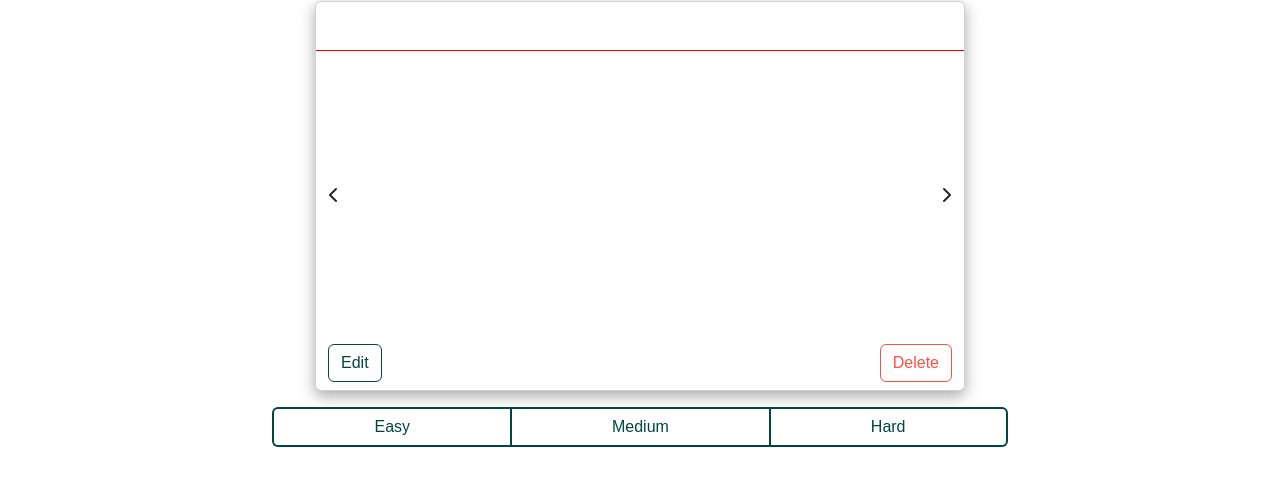
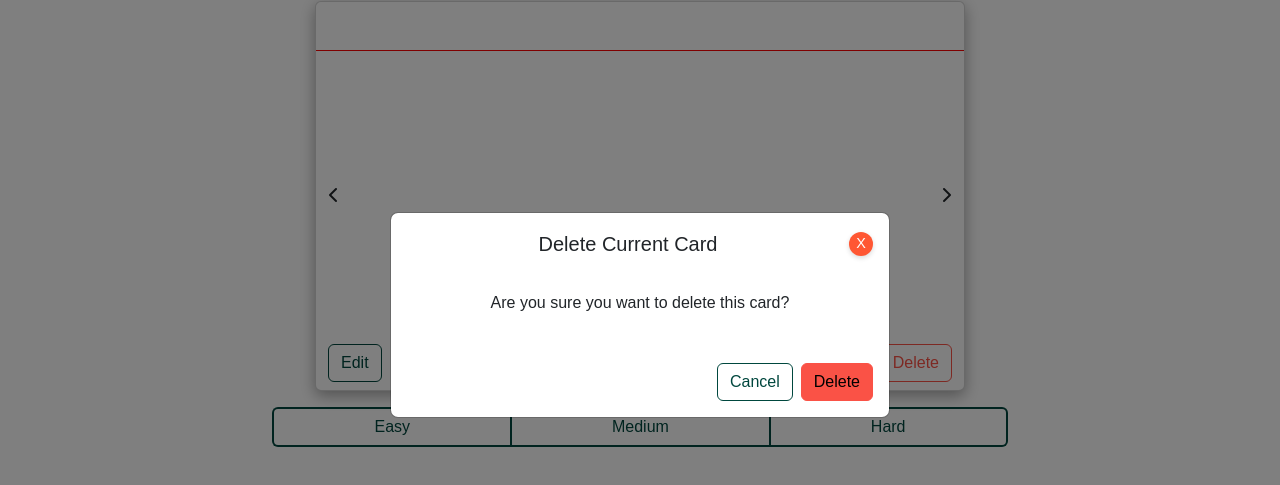
Before and after one commit to alexa-cox/flash-card, a website: page index.html in a window 1280 px wide. Both pictures are taken after a click on the button "Delete". Shown: the part 85-570 px from the top of the page. Drawn offline with nearby package versions, Linux system fonts and the light colour scheme; files that its build step writes are made by us from their sources; a web font is replaced by a local one.

Commit message:
feat: :sparkles: Add delete button for single card

```diff
--- a/index.html
+++ b/index.html
@@ -97,8 +97,14 @@
             >
               <button class="btn btn-outline-dark">Edit</button>
               <!-- For the Edit button: You might want it to open a modal or toggle a form where the user can edit the card's content. -->
-              <button class="btn btn-outline-danger">Delete</button>
-              <!-- For the Delete button: You can trigger a confirmation prompt or modal to ask the user if they’re sure they want to delete the card. -->
+              <button
+                class="btn btn-outline-danger"
+                data-bs-toggle="modal"
+                data-bs-target="#deleteCardModal"
+                onclick="openDeleteModal(currentCardIndex)"
+              >
+                Delete
+              </button>
             </div>
           </div>
 
@@ -137,7 +143,8 @@
       </div>
     </div>
 
-    <!-- -------------------------------- MODAL -------------------------------- -->
+    <!-- -------------------------------- MODALS -------------------------------- -->
+    <!-- ------------------------- CREATE A CARD MODAL ------------------------- -->
     <div
       class="modal fade"
       id="createCardModal"
@@ -201,6 +208,51 @@
         </div>
       </div>
     </div>
+    <!-- ------------------------- DELETE A CARD MODAL ------------------------- -->
+    <div
+      class="modal"
+      tabindex="-1"
+      id="deleteCardModal"
+    >
+      <div class="modal-dialog modal-dialog-centered">
+        <div class="modal-content">
+          <div class="modal-header border-bottom-0">
+            <div class="container-fluid text-center">
+              <h5 class="modal-title">Delete Current Card</h5>
+            </div>
+            <button
+              type="button"
+              class="btn-close-custom ms-auto text-center"
+              data-bs-dismiss="modal"
+              aria-label="Close"
+            >
+              X
+            </button>
+          </div>
+          <div class="modal-body text-center">
+            <p>Are you sure you want to delete this card?</p>
+          </div>
+          <div class="modal-footer border-top-0">
+            <button
+              type="button"
+              class="btn btn-outline-dark"
+              data-bs-dismiss="modal"
+            >
+              Cancel
+            </button>
+            <button
+              type="button"
+              class="btn btn-danger"
+              data-bs-dismiss="modal"
+              onclick="deleteCard()"
+            >
+              Delete
+            </button>
+          </div>
+        </div>
+      </div>
+    </div>
+
     <!-- -------------------------- EXTERNAL SCRIPTS --------------------------- -->
     <script src="js/bootstrap.bundle.min.js"></script>
     <script src="js/script.js"></script>
--- a/js/script.js
+++ b/js/script.js
@@ -1,5 +1,5 @@
 //TO DO in order
-// deletion single card - modal to confirm delete - success message - make sure it deletes any additional cards that are the same that was pushed to the deck
+// deletion single card - figure out how to make sure the flip doesn't happen
 // editing - modal likely - success message - make sure it edits all similar
 // filtered mode i.e. show all hard cards
 
@@ -10,6 +10,7 @@
 // VARIABLES //
 let card_deck = JSON.parse(localStorage.getItem('flashcardDeck')) || []; //get saved deck or a null array
 let currentCardIndex = 0;
+let cardToDelete = null;
 const displayInfoFront = document.querySelector('#cardFront');
 const displayInfoBack = document.querySelector('#cardBack');
 const createFront = document.getElementById('createFront');
@@ -156,6 +157,27 @@ function setDifficulty(difficulty) {
   checkDifficulty(currentCard);
 }
 
+// DELETE CARD //
+function deleteCard() {
+  if (cardToDelete !== null) {
+    card_deck = card_deck.filter(
+      (card) =>
+        card.infoFront !== cardToDelete.infoFront ||
+        card.infoBack !== cardToDelete.infoBack
+    );
+
+    updateLocalStorage();
+    displayCard();
+  }
+}
+function openDeleteModal(cardIndex) {
+  const card = card_deck[cardIndex];
+  cardToDelete = {
+    infoFront: card.infoFront,
+    infoBack: card.infoBack,
+  };
+}
+
 // CHANGE CARD //
 function previousCard(event) {
   event.stopPropagation();
```
